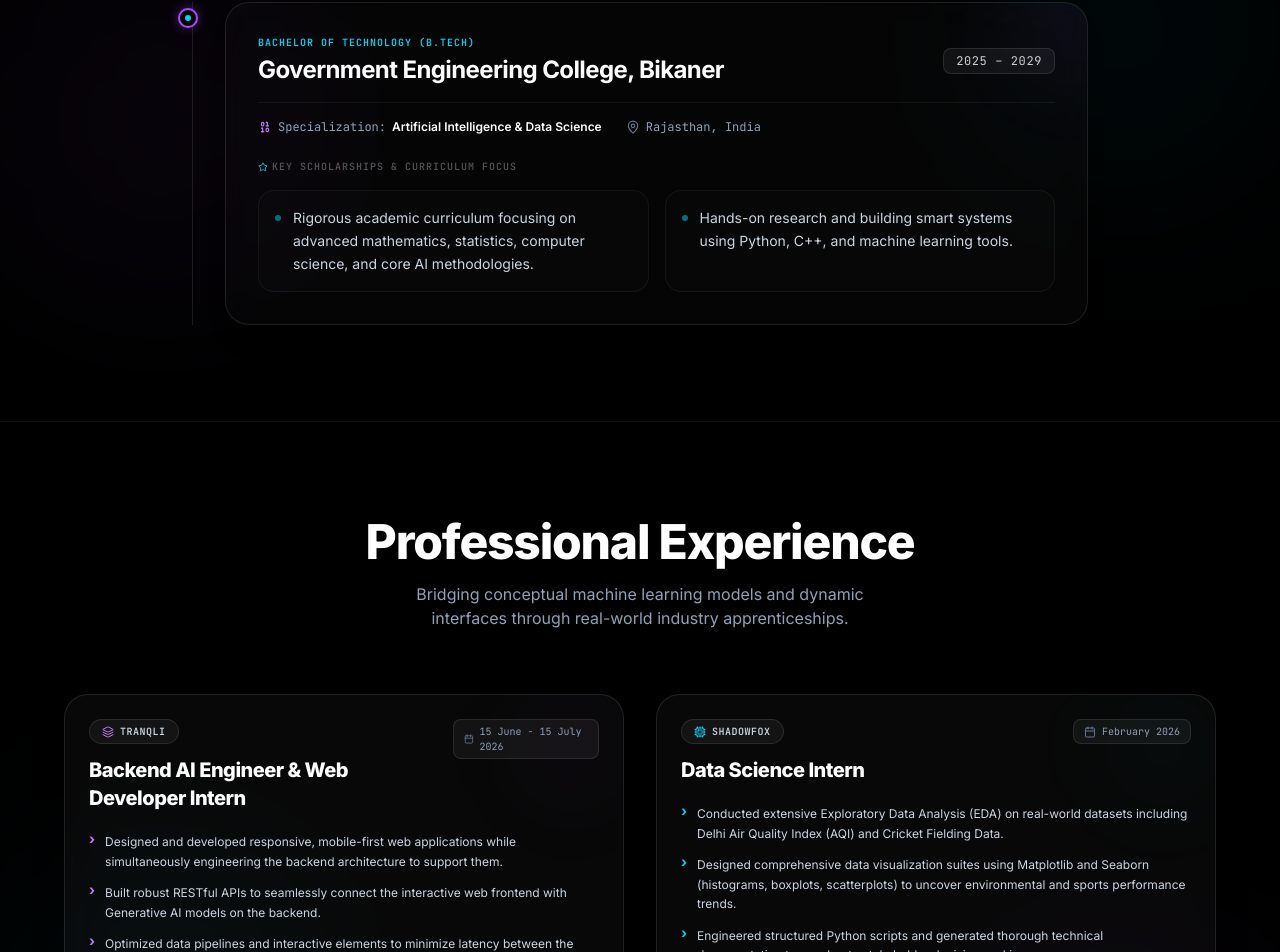
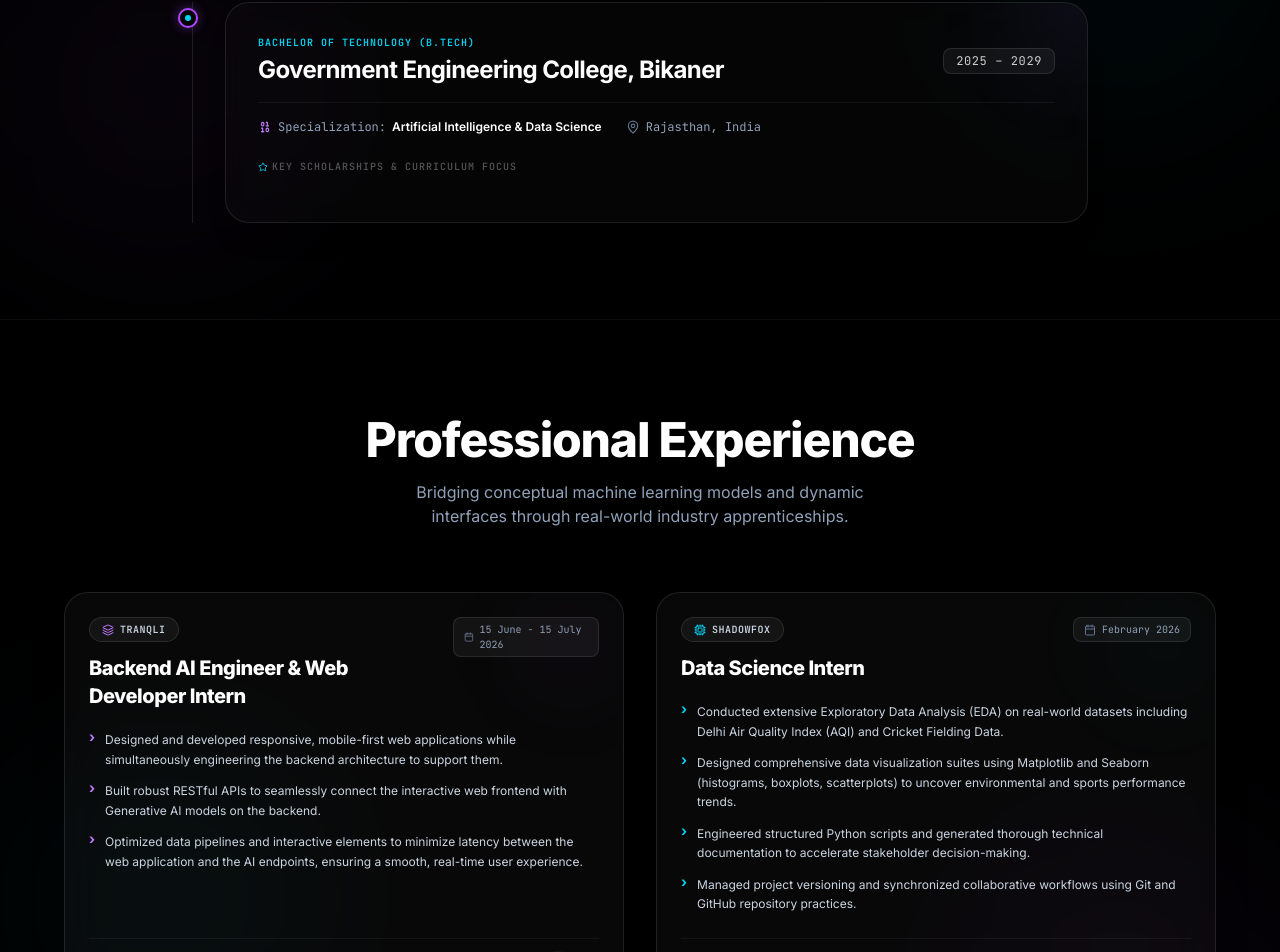
Before and after one commit to mohitsharma111206/mohit-portfolio, a React (Vite) app: page / in a window 1280 px wide. Shown: the part 1871-2823 px from the top of the page. Built offline with nearby package versions, Linux system fonts and the light colour scheme.

Commit message:
style: remove rigorous academic curriculum points from education in resume

```diff
--- a/public/resume.html
+++ b/public/resume.html
@@ -207,10 +207,7 @@
         <span class="date">2025 – 2029</span>
     </div>
     <div class="company" style="margin-bottom: 5px;">Government Engineering College, Bikaner</div>
-    <ul>
-        <li>Rigorous academic curriculum focusing on advanced mathematics, statistics, computer science, and core AI methodologies.</li>
-        <li>Hands-on research and building smart systems using Python, C++, and machine learning tools.</li>
-    </ul>
+
 
     <h2>Certifications</h2>
     <ul>
--- a/src/types.ts
+++ b/src/types.ts
@@ -66,10 +66,7 @@ export const educationList: Education[] = [
     field: "Artificial Intelligence & Data Science",
     duration: "2025 – 2029",
     location: "Rajasthan, India",
-    achievements: [
-      "Rigorous academic curriculum focusing on advanced mathematics, statistics, computer science, and core AI methodologies.",
-      "Hands-on research and building smart systems using Python, C++, and machine learning tools."
-    ]
+    achievements: []
   }
 ];
 
```
Also changed, not shown: 2 other files (tests, documents, lock files or other folders).
